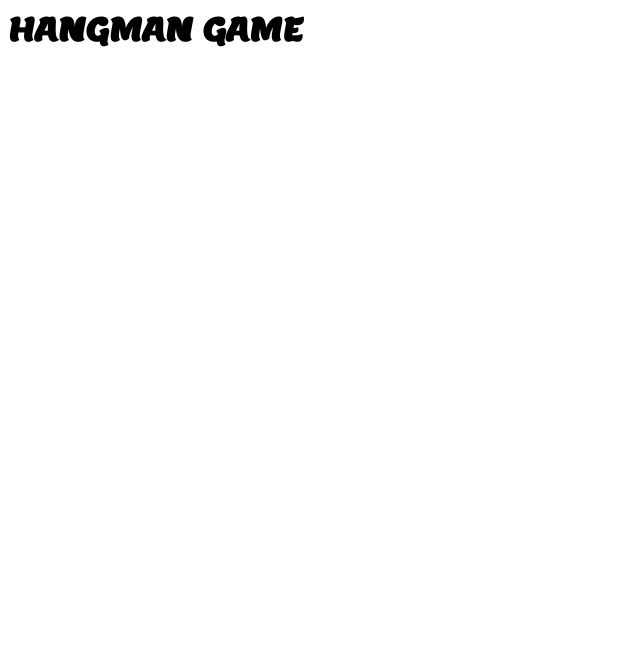
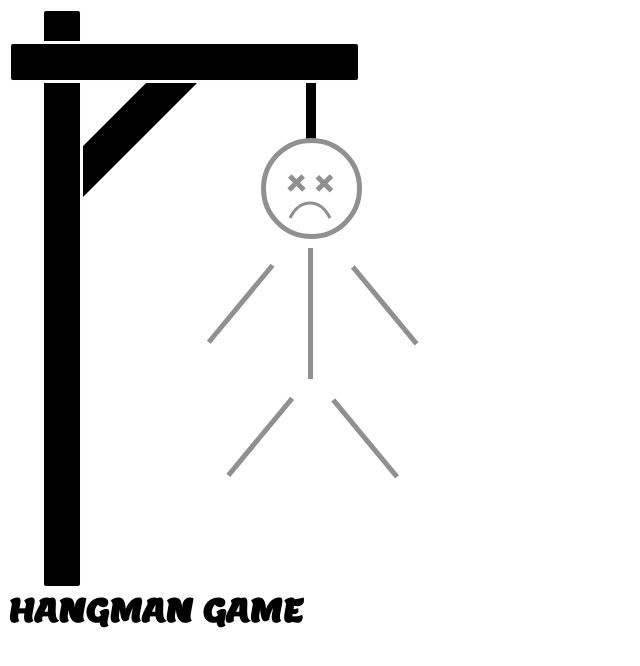
Before and after one commit to mrrobot911/hangman, a website: page index.html in a window 1280 px wide. Shown: the whole page, without its empty margins (0-640 px from the left). Drawn offline with Linux system fonts and the light colour scheme.

Commit message:
refuctor: assets in 1 svg

```diff
--- a/script.js
+++ b/script.js
@@ -1,10 +1,12 @@
 const body = document.querySelector('body');
 const scaffold = document.createElement('div');
 scaffold.className = 'scaffold-container';
+const svg = document.createElement('div');
+svg.className = 'svg-el';
 const hero = document.createElement('h1');
 hero.className = 'hero-el';
 hero.innerText = 'Hangman game'.toUpperCase();
-scaffold.append(hero);
+scaffold.append(svg, hero);
 const main = document.createElement('div');
 main.className = 'main-container';
 const answer = document.createElement('h2');
--- a/style.css
+++ b/style.css
@@ -54,3 +54,8 @@ body {
   display: flex;
   flex-direction: row;
 }
+.svg-el {
+  width: 420px;
+  height: 581px;
+  background-image: url(./assets/human.svg);
+}
```
Also changed, not shown: assets/body.svg (deleted), assets/gallows.svg (deleted), assets/hand-one.svg (deleted), assets/hand-two.svg (deleted), assets/head.svg (deleted), assets/human.svg (added), assets/leg-one.svg (deleted), assets/leg-two.svg (deleted).
